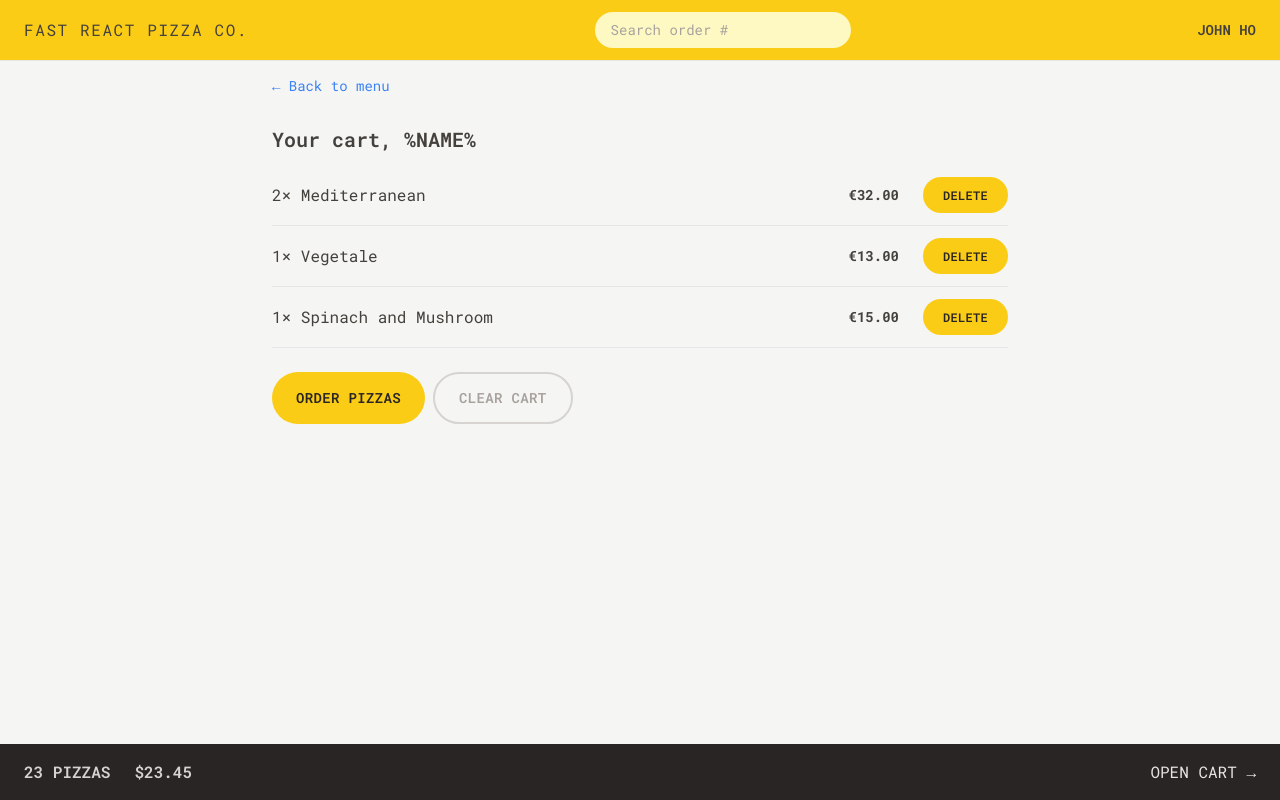
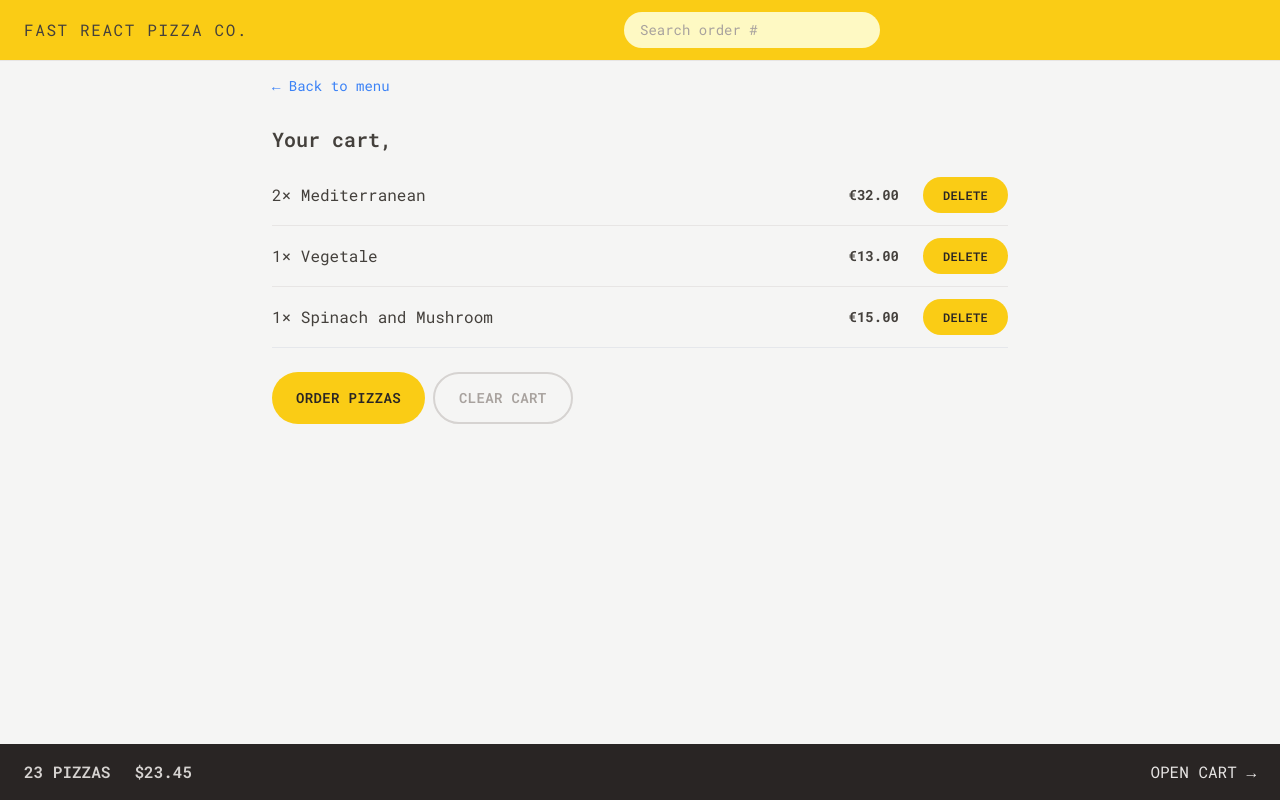
Before and after one commit to kiethohoai/react-fast-pizza-v2, a React (Vite) app: page /cart in a window 1280 px wide. Built offline with nearby package versions, Linux system fonts and the light colour scheme.

Commit message:
003 Reading and Updating the User State

```diff
--- a/src/features/cart/Cart.jsx
+++ b/src/features/cart/Cart.jsx
@@ -1,26 +1,26 @@
-import { Link } from 'react-router-dom';
-import LinkButton from '../../ui/LinkButton';
-import Button from '../../ui/Button';
-import CartItem from './CartItem';
+import LinkButton from "../../ui/LinkButton";
+import Button from "../../ui/Button";
+import CartItem from "./CartItem";
+import { useSelector } from "react-redux";
 
 const fakeCart = [
   {
     pizzaId: 12,
-    name: 'Mediterranean',
+    name: "Mediterranean",
     quantity: 2,
     unitPrice: 16,
     totalPrice: 32,
   },
   {
     pizzaId: 6,
-    name: 'Vegetale',
+    name: "Vegetale",
     quantity: 1,
     unitPrice: 13,
     totalPrice: 13,
   },
   {
     pizzaId: 11,
-    name: 'Spinach and Mushroom',
+    name: "Spinach and Mushroom",
     quantity: 1,
     unitPrice: 15,
     totalPrice: 15,
@@ -28,13 +28,14 @@ const fakeCart = [
 ];
 
 function Cart() {
+  const username = useSelector((state) => state.user.username);
   const cart = fakeCart;
 
   return (
     <div className="px-4 py-3">
       <LinkButton to="/menu">&larr; Back to menu</LinkButton>
 
-      <h2 className="mt-7 text-xl font-semibold">Your cart, %NAME%</h2>
+      <h2 className="mt-7 text-xl font-semibold">Your cart, {username}</h2>
 
       <ul className="mt-3 divide-y divide-stone-200 border-b">
         {cart.map((item) => (
--- a/src/features/cart/CartItem.jsx
+++ b/src/features/cart/CartItem.jsx
@@ -1,8 +1,13 @@
-import Button from '../../ui/Button';
-import { formatCurrency } from '../../utils/helpers';
+import Button from "../../ui/Button";
+import { formatCurrency } from "../../utils/helpers";
 
 function CartItem({ item }) {
-  const { pizzaId, name, quantity, totalPrice } = item;
+  const {
+    // pizzaId,
+    name,
+    quantity,
+    totalPrice,
+  } = item;
 
   return (
     <li className="py-3 sm:flex sm:items-center sm:justify-between">
--- a/src/features/order/CreateOrder.jsx
+++ b/src/features/order/CreateOrder.jsx
@@ -1,32 +1,32 @@
-import { useState } from 'react';
-import { Form, redirect, useActionData, useNavigation } from 'react-router-dom';
-import { createOrder } from '../../services/apiRestaurant';
+
+import { Form,  useActionData, useNavigation } from 'react-router-dom';
 import Button from '../../ui/Button';
+import { useSelector } from "react-redux";
 
 // https://uibakery.io/regex-library/phone-number
 const isValidPhone = (str) =>
   /^\+?\d{1,4}?[-.\s]?\(?\d{1,3}?\)?[-.\s]?\d{1,4}[-.\s]?\d{1,4}[-.\s]?\d{1,9}$/.test(
-    str
+    str,
   );
 
 const fakeCart = [
   {
     pizzaId: 12,
-    name: 'Mediterranean',
+    name: "Mediterranean",
     quantity: 2,
     unitPrice: 16,
     totalPrice: 32,
   },
   {
     pizzaId: 6,
-    name: 'Vegetale',
+    name: "Vegetale",
     quantity: 1,
     unitPrice: 13,
     totalPrice: 13,
   },
   {
     pizzaId: 11,
-    name: 'Spinach and Mushroom',
+    name: "Spinach and Mushroom",
     quantity: 1,
     unitPrice: 15,
     totalPrice: 15,
@@ -35,9 +35,9 @@ const fakeCart = [
 
 function CreateOrder() {
   const navigation = useNavigation();
-  const isSubmitting = navigation.state === 'submitting';
-
+  const isSubmitting = navigation.state === "submitting";
   const formErrors = useActionData();
+  const username = useSelector((state) => state.user.username);
 
   // const [withPriority, setWithPriority] = useState(false);
   const cart = fakeCart;
@@ -50,7 +50,13 @@ function CreateOrder() {
       <Form method="POST">
         <div className="mb-5 flex flex-col gap-2 sm:flex-row sm:items-center">
           <label className="sm:basis-40">First Name</label>
-          <input className="input grow" type="text" name="customer" required />
+          <input
+            className="input grow"
+            type="text"
+            name="customer"
+            defaultValue={username}
+            required
+          />
         </div>
 
         <div className="mb-5 flex flex-col gap-2 sm:flex-row sm:items-center">
@@ -94,7 +100,7 @@ function CreateOrder() {
         <div>
           <input type="hidden" name="cart" value={JSON.stringify(cart)} />
           <Button disabled={isSubmitting} type="primary">
-            {isSubmitting ? 'Placing order....' : 'Order now'}
+            {isSubmitting ? "Placing order...." : "Order now"}
           </Button>
         </div>
       </Form>
--- a/src/features/user/CreateUser.jsx
+++ b/src/features/user/CreateUser.jsx
@@ -1,11 +1,21 @@
-import { useState } from 'react';
-import Button from '../../ui/Button';
+import Button from "../../ui/Button";
+import { useState } from "react";
+import { useDispatch } from "react-redux";
+import { update } from "./userSlice";
+import { useNavigate } from "react-router-dom";
 
 function CreateUser() {
-  const [username, setUsername] = useState('');
+  const [username, setUsername] = useState("");
+  const dispatch = useDispatch();
+  const navigate = useNavigate();
 
   function handleSubmit(e) {
     e.preventDefault();
+
+    // validate & check
+    if (!username) return;
+    dispatch(update(username));
+    navigate("/menu");
   }
 
   return (
@@ -22,7 +32,7 @@ function CreateUser() {
         className="input mb-8 w-72"
       />
 
-      {username !== '' && (
+      {username !== "" && (
         <div>
           <Button type="primary">Start ordering</Button>
         </div>
--- a/src/features/user/userSlice.js
+++ b/src/features/user/userSlice.js
@@ -23,7 +23,7 @@
 import { createSlice } from "@reduxjs/toolkit";
 
 const initialState = {
-  username: "John Ho",
+  username: "",
 };
 
 const userSlice = createSlice({
--- a/src/ui/Home.jsx
+++ b/src/ui/Home.jsx
@@ -1,6 +1,10 @@
-import CreateUser from '../features/user/CreateUser';
+import { useSelector } from "react-redux";
+import CreateUser from "../features/user/CreateUser";
+import Button from "./Button";
 
 function Home() {
+  const username = useSelector((state) => state.user.username);
+
   return (
     <div className="my-10 px-4 text-center sm:my-16">
       <h1 className="mb-8  text-xl font-semibold md:text-3xl">
@@ -11,7 +15,13 @@ function Home() {
         </span>
       </h1>
 
-      <CreateUser />
+      {username === "" ? (
+        <CreateUser />
+      ) : (
+        <Button to="/menu" type="primary">
+          Countinue ordering, {username}
+        </Button>
+      )}
     </div>
   );
 }
```
Also changed, not shown: 1 other file (tests, documents, lock files or other folders).
